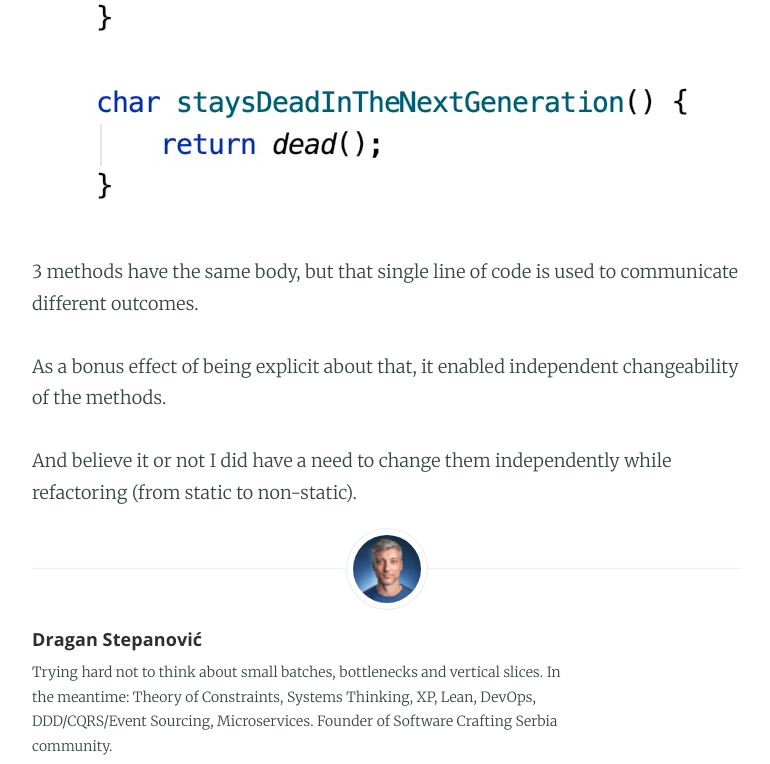
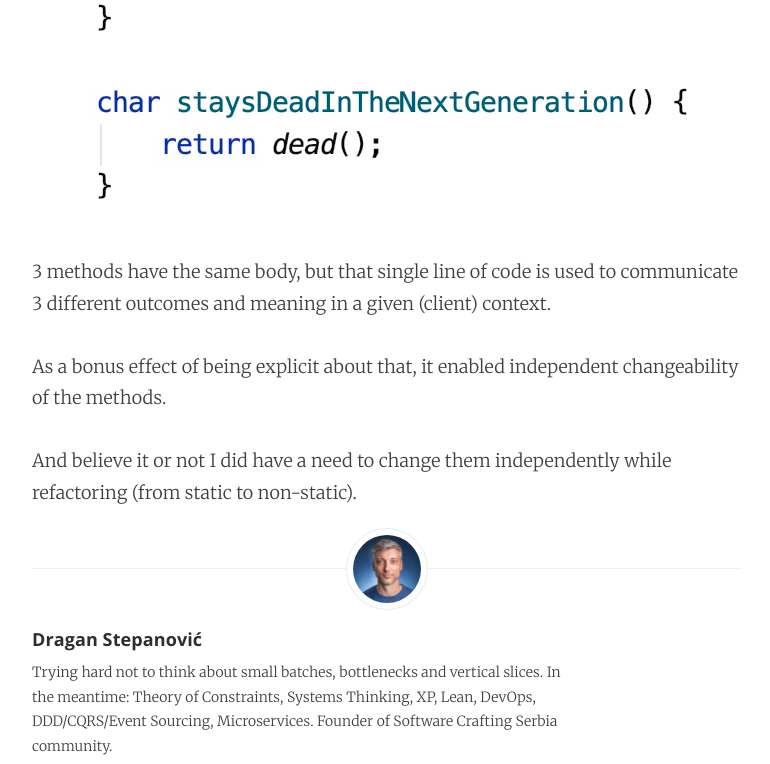
Before and after one commit to dragan-stepanovic/dragan-stepanovic.github.io, a Jekyll site: the page built from _posts/2020-07-13-from-expressive-domain-to-incremental-refactoring.md, in a window 1280 px wide and 900 px high, scrolled down 844 px, cut to the strip 0-764 px from the top of the window. Shown: the whole strip, without its empty margins (253-1023 px from the left). Built offline with Jekyll 4.4.1, drawn with Linux system fonts in a browser that asks for light colours.

Commit message:
Update 2020-07-13-from-expressive-domain-to-incremental-refactoring.md

```diff
--- a/_posts/2020-07-13-from-expressive-domain-to-incremental-refactoring.md
+++ b/_posts/2020-07-13-from-expressive-domain-to-incremental-refactoring.md
@@ -14,7 +14,7 @@ To quote Brian Marick: "An example would be handy right about now".
 A snippet from Game of Life kata:
 ![](/assets/images/expressive_domain_2.jpg)
 
-3 methods have the same body, but that single line of code is used to communicate different outcomes.
+3 methods have the same body, but that single line of code is used to communicate 3 different outcomes and meaning in a given (client) context.
 
 
 
```
